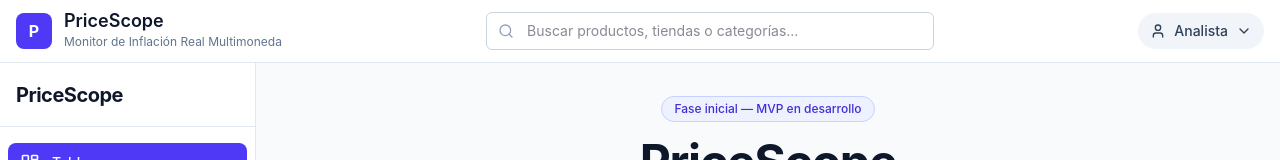
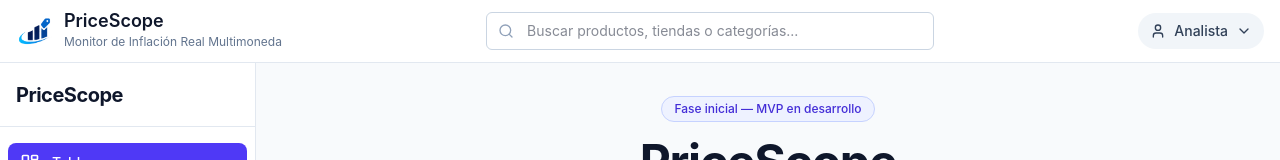
Before and after one commit to No-Country-simulation/S10-26-equipo-14, a React (Vite) app in the folder frontend/: page / in a window 1280 px wide. Shown: the top 160 px of the page. Built offline with nearby package versions, Linux system fonts and the light colour scheme.

Commit message:
style: agrega logo y favicon

```diff
--- a/frontend/index.html
+++ b/frontend/index.html
@@ -2,7 +2,7 @@
 <html lang="es">
   <head>
     <meta charset="UTF-8" />
-    <link rel="icon" type="image/svg+xml" href="/favicon.svg" />
+    <link rel="icon" type="image/png" href="/favicon.png" />
     <meta name="viewport" content="width=device-width, initial-scale=1.0" />
     <title>PriceScope | Monitor de Inflación Real Multimoneda</title>
   </head>
--- a/frontend/src/components/layout/TopBar.tsx
+++ b/frontend/src/components/layout/TopBar.tsx
@@ -1,4 +1,5 @@
 import { useState } from 'react'
+import logo from '@/assets/logo.png'
 import { Menu, Search, Bell, User, ChevronDown } from 'lucide-react'
 
 interface TopBarProps {
@@ -20,9 +21,7 @@ export default function TopBar({ onToggleSidebar }: TopBarProps) {
             <Menu className="h-5 w-5" />
           </button>
           <div className="flex items-center gap-3">
-            <span className="flex h-9 w-9 items-center justify-center rounded-lg bg-indigo-600 text-base font-bold text-white">
-              P
-            </span>
+            <img src={logo} alt="PriceScope logo" className="h-9 w-9" />
             <div>
               <p className="text-lg font-semibold leading-none">PriceScope</p>
               <p className="mt-1 text-xs text-slate-500">
```
Also changed, not shown: frontend/public/favicon.png (added), frontend/src/assets/logo.png (added).
